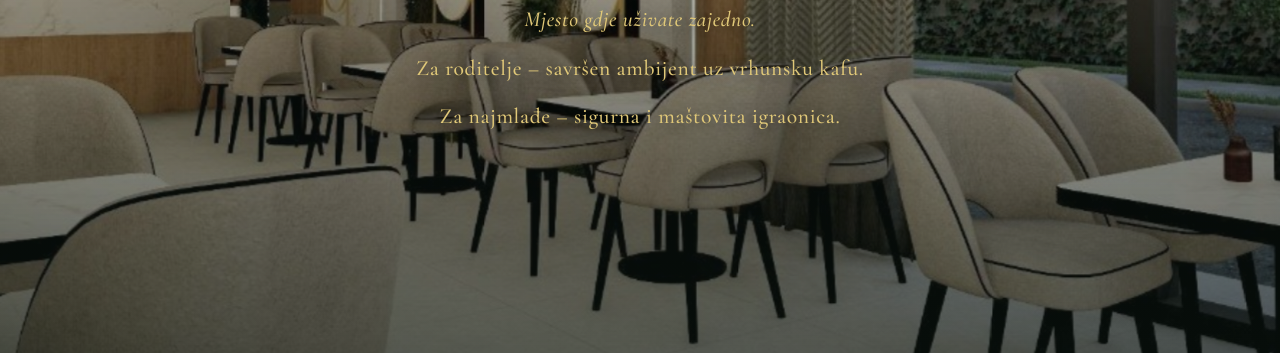
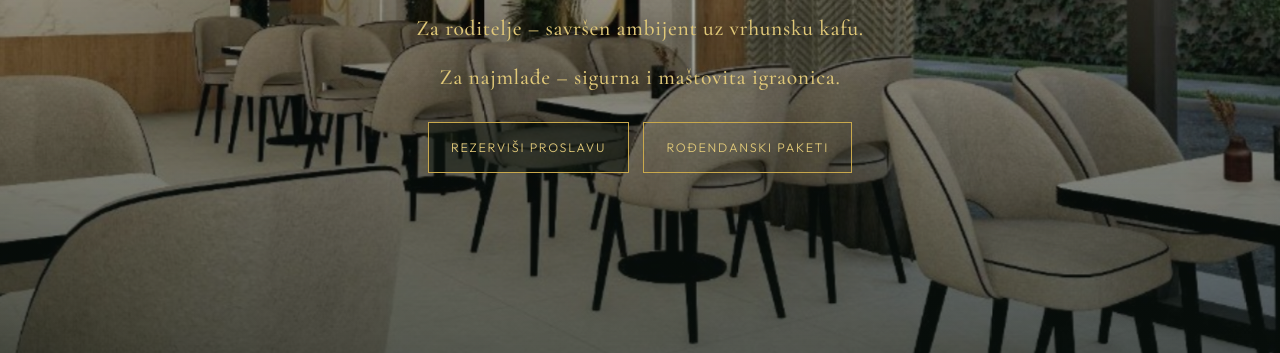
Before and after one commit to melanija-rgb/paradiso-caffe-playroom, a plain HTML site: page index.html in a window 1280 px wide. Shown: the part 447-800 px from the top of the page. Drawn offline with nearby package versions, Linux system fonts and the light colour scheme.

Commit message:
Add homepage shortcut buttons for booking and packages.
Co-authored-by: Cursor <cursoragent@cursor.com>

```diff
--- a/index.html
+++ b/index.html
@@ -52,6 +52,10 @@
             <p>Za roditelje – savršen ambijent uz vrhunsku kafu.</p>
             <p>Za najmlađe – sigurna i maštovita igraonica.</p>
           </div>
+          <div class="hero__actions">
+            <a class="hero__cta" href="rezervisi-proslavu.html">Rezerviši proslavu</a>
+            <a class="hero__cta hero__cta--ghost" href="rodjendanski-paketi.html">Rođendanski paketi</a>
+          </div>
         </div>
       </section>
     </main>
--- a/styles.css
+++ b/styles.css
@@ -279,6 +279,41 @@ body.nav-open {
 
 .hero__copy p:last-child {
   margin-bottom: 0;
+}
+
+.hero__actions {
+  display: flex;
+  flex-wrap: wrap;
+  justify-content: center;
+  gap: 0.85rem;
+  margin-top: 1.75rem;
+  opacity: 0;
+  transform: translateY(1rem);
+  animation: rise-in 1s cubic-bezier(0.22, 1, 0.36, 1) 0.9s forwards;
+}
+
+.hero__cta {
+  display: inline-block;
+  padding: 0.9rem 1.4rem;
+  border: 1px solid var(--gold);
+  background: rgba(11, 21, 16, 0.55);
+  color: var(--gold-soft);
+  font-size: 0.78rem;
+  letter-spacing: 0.14em;
+  text-transform: uppercase;
+  text-align: center;
+  transition: background 0.3s ease, color 0.3s ease, transform 0.3s ease;
+}
+
+.hero__cta:hover,
+.hero__cta:focus-visible {
+  background: var(--gold);
+  color: var(--forest);
+  transform: translateY(-2px);
+}
+
+.hero__cta--ghost {
+  background: transparent;
 }
 
 /* —— O nama —— */
@@ -1217,13 +1252,15 @@ body.nav-open {
   .hero__title,
   .hero__subtitle,
   .hero__copy,
+  .hero__actions,
   .about__text p.is-visible {
     animation: none;
   }
 
   .hero__title,
   .hero__subtitle,
-  .hero__copy {
+  .hero__copy,
+  .hero__actions {
     opacity: 1;
     transform: none;
   }
@@ -1324,6 +1361,11 @@ body.nav-open {
     padding-inline: 0.18em;
   }
 
+  .hero__actions {
+    flex-direction: column;
+    align-items: stretch;
+  }
+
   .about__text {
     line-height: 1.65;
   }
```
